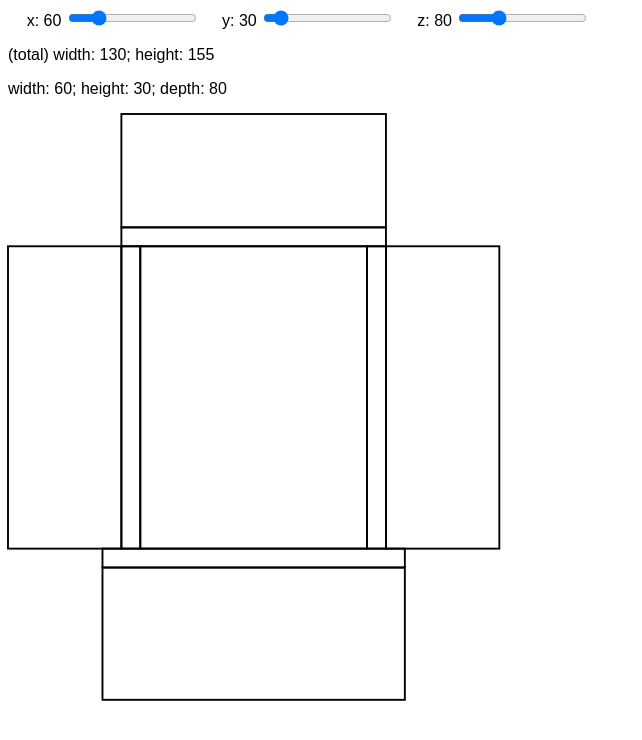
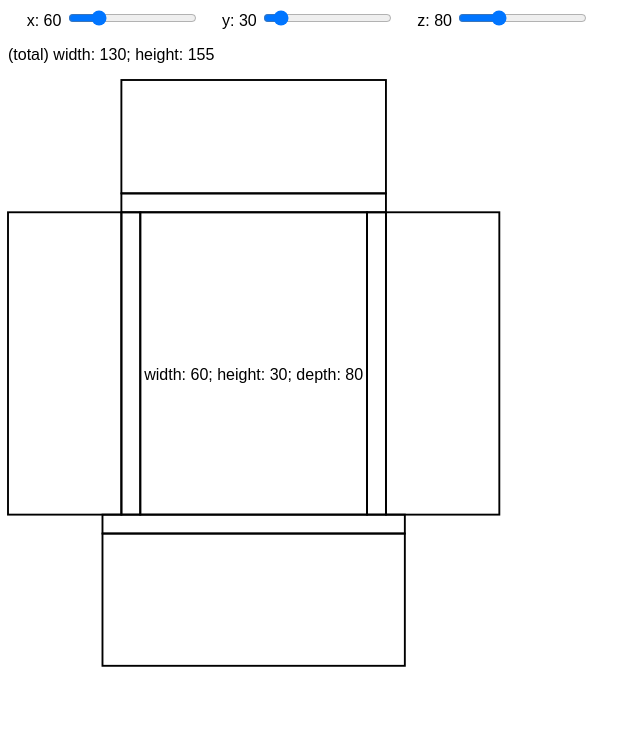
Before and after one commit to kumpelstachu/cardboard-drawer-calculator, a website built with Vite: page index.html in a window 1280 px wide. Shown: the whole page, without its empty margins (0-642 px from the left). Built offline with nearby package versions, Linux system fonts and the light colour scheme.

Commit message:
Refactor output structure to use a container for improved layout and styling

```diff
--- a/src/main.ts
+++ b/src/main.ts
@@ -36,14 +36,14 @@ function recreateBox() {
 	info.textContent = `(total) width: ${svgWidth}; height: ${svgHeight}`
 	info.classList.add('noprint')
 
-	const text = document.createElement('p')
+	const text = document.createElement('span')
 	text.textContent = `width: ${width}; height: ${height}; depth: ${depth}`
-	text.addEventListener('click', () => {
-		text.style.opacity = text.classList.toggle('noprint') ? '0.5' : '1'
-	})
+
+	const container = document.createElement('div')
+	container.append(svg, text)
 
 	output.innerHTML = ''
-	output.append(info, text, svg)
+	output.append(info, container)
 
 	changeHash(`#${[width, height, depth]}`)
 }
--- a/src/style.css
+++ b/src/style.css
@@ -20,3 +20,19 @@ svg {
 	stroke: black;
 	fill: none;
 }
+
+output {
+	div {
+		position: relative;
+		width: fit-content;
+		height: fit-content;
+
+		span {
+			position: absolute;
+			top: 50%;
+			left: 50%;
+			transform: translate(-50%, -50%);
+			pointer-events: none;
+		}
+	}
+}
```
